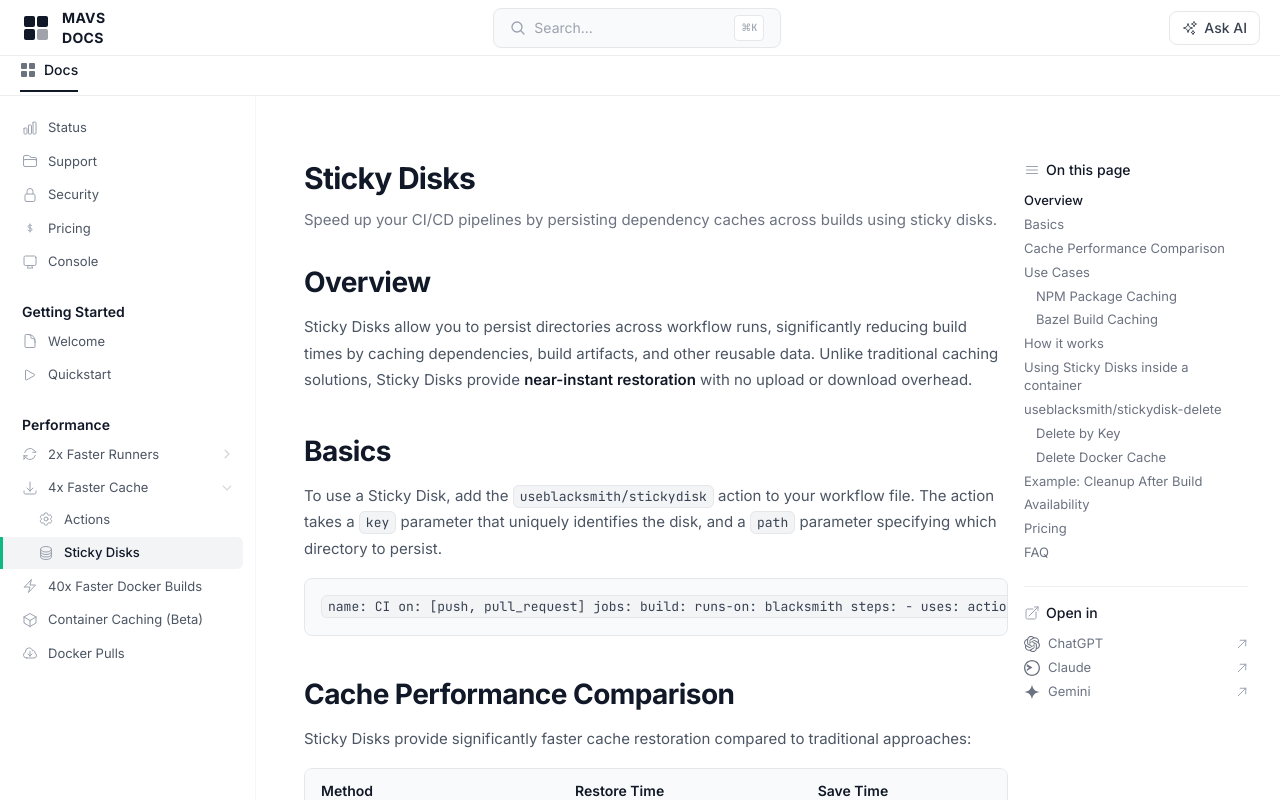
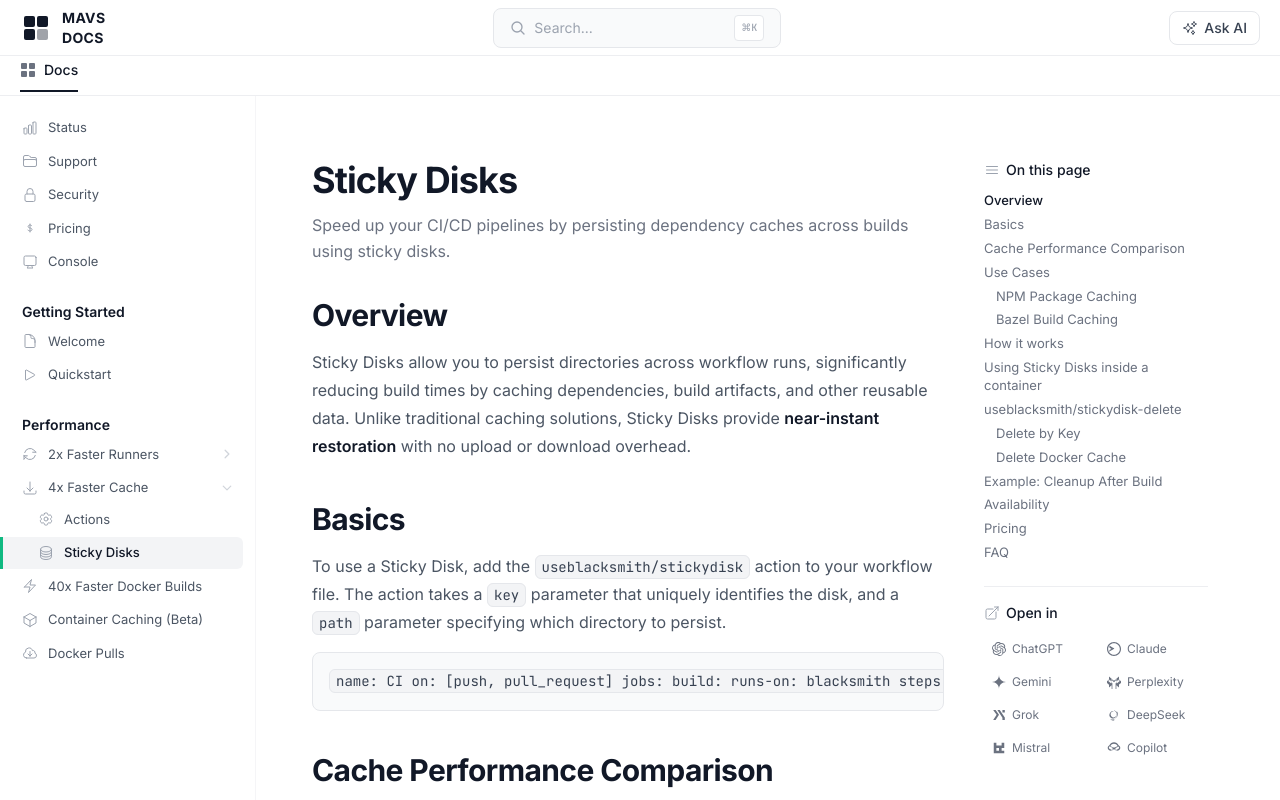
Before and after one commit to slickspender/mavsdocs, a Next.js app: page / in a window 1280 px wide. Shown: the top 800 px of the page. Built offline with nearby package versions, Linux system fonts and the light colour scheme.

Commit message:
feat: Introduce new LLM providers, refactor the LLM selection UI to a grid, and update global typography styles.

```diff
--- a/app/globals.css
+++ b/app/globals.css
@@ -23,8 +23,8 @@
 
 .typography h2 {
   margin-top: 2.5rem;
-  font-size: 1.75rem;
-  line-height: 2.25rem;
+  font-size: 1.875rem;
+  line-height: 2.375rem;
   font-weight: 700;
   letter-spacing: -0.02em;
   color: #111827;
@@ -43,8 +43,8 @@
 
 .typography h3 {
   margin-top: 1.5rem;
-  font-size: 1.25rem;
-  line-height: 1.75rem;
+  font-size: 1.375rem;
+  line-height: 1.875rem;
   font-weight: 600;
   letter-spacing: -0.01em;
   color: #111827;
@@ -63,7 +63,7 @@
 
 .typography p {
   margin-top: 0.875rem;
-  font-size: 0.9375rem;
+  font-size: 1rem;
   line-height: 1.75;
   color: #4b5563;
 }
@@ -74,7 +74,7 @@
   border: 1px solid #e5e7eb;
   background-color: #f3f4f6;
   padding: 0.125rem 0.375rem;
-  font-size: 0.8125rem;
+  font-size: 0.875rem;
   font-family: var(--font-jetbrains), monospace;
   color: #374151;
 }
@@ -87,7 +87,7 @@
 
 .typography ul li {
   margin-top: 0.25rem;
-  font-size: 0.9375rem;
+  font-size: 1rem;
   line-height: 1.75;
   color: #4b5563;
 }
--- a/app/page.tsx
+++ b/app/page.tsx
@@ -9,8 +9,8 @@
     <div className="min-h-screen bg-white dark:bg-[#0f1117]">
       <Navbar />
       <Sidebar />
-      <div className="pointer-events-none relative flex w-full flex-col px-6 lg:pl-[calc(theme(width.64)+theme(padding.8))] lg:pr-8">
-        <main className="pointer-events-auto mx-auto flex w-full max-w-[44rem] flex-wrap items-start justify-between pt-[calc(theme(spacing.24)+theme(spacing.8))] xl:max-w-5xl" id="main">
+      <div className="pointer-events-none relative flex w-full flex-col px-6 lg:pl-[calc(theme(width.64)+theme(padding.8))] lg:pr-12">
+        <main className="pointer-events-auto mx-auto flex w-full max-w-[44rem] flex-wrap items-start justify-between gap-10 pt-[calc(theme(spacing.24)+theme(spacing.8))] xl:max-w-4xl" id="main">
           <DocContent />
           <TableOfContents />
         </main>
--- a/components/DocContent.tsx
+++ b/components/DocContent.tsx
@@ -9,10 +9,10 @@
     <article className="min-w-0 flex-1 py-8">
       <div className="mx-auto max-w-[44rem] px-6 lg:px-0">
         {/* Title */}
-        <h1 className="text-pretty text-2xl font-bold tracking-tight text-gray-900 dark:text-white sm:text-3xl">
+        <h1 className="text-pretty text-3xl font-bold tracking-tight text-gray-900 dark:text-white sm:text-4xl">
           Sticky Disks
         </h1>
-        <p className="mt-3 text-[0.9375rem] leading-relaxed text-gray-500 dark:text-gray-400">
+        <p className="mt-3 text-base leading-relaxed text-gray-500 dark:text-gray-400">
           Speed up your CI/CD pipelines by persisting dependency caches across builds using sticky disks.
         </p>
 
--- a/components/OpenInLLM.tsx
+++ b/components/OpenInLLM.tsx
@@ -8,7 +8,7 @@
     buildUrl: (pageUrl: string, pageTitle: string) =>
       `https://chatgpt.com/?q=${encodeURIComponent(`Help me understand this documentation page: ${pageTitle}\n\n${pageUrl}`)}`,
     icon: (
-      <svg className="size-4" viewBox="0 0 24 24" fill="currentColor">
+      <svg className="size-3.5 flex-none" viewBox="0 0 24 24" fill="currentColor">
         <path d="M22.282 9.821a5.985 5.985 0 0 0-.516-4.91 6.046 6.046 0 0 0-6.51-2.9A6.065 6.065 0 0 0 4.981 4.18a5.985 5.985 0 0 0-3.998 2.9 6.046 6.046 0 0 0 .743 7.097 5.98 5.98 0 0 0 .51 4.911 6.051 6.051 0 0 0 6.515 2.9A5.985 5.985 0 0 0 13.26 24a6.056 6.056 0 0 0 5.772-4.206 5.99 5.99 0 0 0 3.997-2.9 6.056 6.056 0 0 0-.747-7.073zM13.26 22.43a4.476 4.476 0 0 1-2.876-1.04l.141-.081 4.779-2.758a.795.795 0 0 0 .392-.681v-6.737l2.02 1.168a.071.071 0 0 1 .038.052v5.583a4.504 4.504 0 0 1-4.494 4.494zM3.6 18.304a4.47 4.47 0 0 1-.535-3.014l.142.085 4.783 2.759a.771.771 0 0 0 .78 0l5.843-3.369v2.332a.08.08 0 0 1-.033.062L9.74 19.95a4.5 4.5 0 0 1-6.14-1.646zM2.34 7.896a4.485 4.485 0 0 1 2.366-1.973V11.6a.766.766 0 0 0 .388.676l5.815 3.355-2.02 1.168a.076.076 0 0 1-.071 0l-4.83-2.786A4.504 4.504 0 0 1 2.34 7.872zm16.597 3.855l-5.833-3.387L15.119 7.2a.076.076 0 0 1 .071 0l4.83 2.791a4.494 4.494 0 0 1-.676 8.105v-5.678a.79.79 0 0 0-.407-.667zm2.01-3.023l-.141-.085-4.774-2.782a.776.776 0 0 0-.785 0L9.409 9.23V6.897a.066.066 0 0 1 .028-.061l4.83-2.787a4.5 4.5 0 0 1 6.68 4.66zm-12.64 4.135l-2.02-1.164a.08.08 0 0 1-.038-.057V6.075a4.5 4.5 0 0 1 7.375-3.453l-.142.08L8.704 5.46a.795.795 0 0 0-.393.681zm1.097-2.365l2.602-1.5 2.607 1.5v2.999l-2.597 1.5-2.607-1.5z" />
       </svg>
     ),
@@ -18,7 +18,7 @@
     buildUrl: (pageUrl: string, pageTitle: string) =>
       `https://claude.ai/new?q=${encodeURIComponent(`Help me understand this documentation page: ${pageTitle}\n\n${pageUrl}`)}`,
     icon: (
-      <svg className="size-4" viewBox="0 0 24 24" fill="currentColor">
+      <svg className="size-3.5 flex-none" viewBox="0 0 24 24" fill="currentColor">
         <path d="M4.709 15.955l4.72-2.756.08-.046 2.698-1.575c.262-.153.262-.536 0-.689L9.51 9.314l-.08-.047-4.72-2.756c-.263-.153-.59.038-.59.345v2.513c0 .188.1.361.263.454l2.944 1.718a.263.263 0 0 1 0 .454L4.382 13.713a.526.526 0 0 0-.263.454v2.443c0 .307.327.498.59.345z" />
         <path d="M12 2C6.477 2 2 6.477 2 12s4.477 10 10 10 10-4.477 10-10S17.523 2 12 2zM0 12C0 5.373 5.373 0 12 0s12 5.373 12 12-5.373 12-12 12S0 18.627 0 12z" />
       </svg>
@@ -29,8 +29,58 @@
     buildUrl: (pageUrl: string, pageTitle: string) =>
       `https://gemini.google.com/app?q=${encodeURIComponent(`Help me understand this documentation page: ${pageTitle}\n\n${pageUrl}`)}`,
     icon: (
-      <svg className="size-4" viewBox="0 0 24 24" fill="currentColor">
+      <svg className="size-3.5 flex-none" viewBox="0 0 24 24" fill="currentColor">
         <path d="M12 0C12 6.627 6.627 12 0 12c6.627 0 12 5.373 12 12 0-6.627 5.373-12 12-12-6.627 0-12-5.373-12-12z" />
+      </svg>
+    ),
+  },
+  {
+    name: 'Perplexity',
+    buildUrl: (pageUrl: string, pageTitle: string) =>
+      `https://www.perplexity.ai/search?q=${encodeURIComponent(`Help me understand this documentation page: ${pageTitle}\n\n${pageUrl}`)}`,
+    icon: (
+      <svg className="size-3.5 flex-none" viewBox="0 0 24 24" fill="currentColor">
+        <path d="M7.94 0v6.41L3.43 2.56V7.6L0 10.54v3.2l3.43 2.77v4.93l4.51-3.85V24h1.32V14.03L3.85 9.5V7.78l4.09 3.49V0zm8.12 0v11.27l4.09-3.5v1.73l-5.41 4.53V24h1.32v-6.55l4.51 3.85v-4.93L24 13.74v-3.2l-3.43-2.94V2.56l-4.51 3.85zm5.37 10.64l-4.69 3.93v-2.13l4.69-4.01zm-18.86 0v-2.21l4.69 4.01v2.13zM8.88 7.27l3.08 2.63 3.08-2.63v2.36L12 12.45l-3.12-2.82z" />
+      </svg>
+    ),
+  },
+  {
+    name: 'Grok',
+    buildUrl: (pageUrl: string, pageTitle: string) =>
+      `https://grok.com/?q=${encodeURIComponent(`Help me understand this documentation page: ${pageTitle}\n\n${pageUrl}`)}`,
+    icon: (
+      <svg className="size-3.5 flex-none" viewBox="0 0 24 24" fill="currentColor">
+        <path d="M2.04 3.51h4.08l5.88 8.24-5.88 8.74H2.04l5.88-8.74zm7.14 0h4.08l8.7 12.98v4.0h-4.08V16.5L9.18 3.51zM17.88 3.51h4.08v4.0h-4.08z" />
+      </svg>
+    ),
+  },
+  {
+    name: 'DeepSeek',
+    buildUrl: (pageUrl: string, pageTitle: string) =>
+      `https://chat.deepseek.com/?q=${encodeURIComponent(`Help me understand this documentation page: ${pageTitle}\n\n${pageUrl}`)}`,
+    icon: (
+      <svg className="size-3.5 flex-none" viewBox="0 0 24 24" fill="currentColor">
+        <path d="M12.61 4.02c.19.06.37.14.55.23a7.67 7.67 0 0 1 3.34 3.39c.44.9.66 1.86.68 2.86.01.55-.05 1.1-.17 1.64-.24 1.05-.7 1.99-1.36 2.82-.53.67-1.15 1.24-1.85 1.72-.46.32-.95.58-1.47.78a6.65 6.65 0 0 1-2.45.49c-.73 0-1.43-.13-2.1-.4a5.82 5.82 0 0 1-1.75-1.06 6.27 6.27 0 0 1-1.35-1.75A5.87 5.87 0 0 1 4.1 12.4c-.03-.58.02-1.15.15-1.72.21-.93.6-1.78 1.15-2.54.48-.66 1.05-1.22 1.7-1.69a6.97 6.97 0 0 1 2.29-1.14c.54-.17 1.1-.27 1.66-.31.55-.04 1.1 0 1.56.02zm-.29 1.33c-.39-.05-.79-.04-1.18.01-.59.07-1.15.24-1.68.5a5.7 5.7 0 0 0-2.3 2.01c-.47.72-.76 1.51-.87 2.36-.07.52-.06 1.04.03 1.55.15.86.49 1.63 1.01 2.31a5.1 5.1 0 0 0 2.12 1.7c.62.26 1.27.38 1.95.36a5.28 5.28 0 0 0 2.49-.77c.69-.44 1.27-.99 1.73-1.65.48-.68.8-1.43.96-2.24.1-.53.13-1.07.08-1.61a5.1 5.1 0 0 0-.63-2.05 5.58 5.58 0 0 0-1.72-1.88c-.6-.39-1.25-.54-2.01-.6zM12.3 21.6c-2.72.15-5.06-.74-6.98-2.67a.42.42 0 0 1-.12-.2c-.01-.06.03-.08.08-.05.28.15.56.29.86.41.89.37 1.82.57 2.78.61a8.58 8.58 0 0 0 3.49-.6c.93-.39 1.75-.93 2.47-1.62.77-.74 1.37-1.59 1.81-2.55.39-.85.61-1.74.68-2.66.08-1.07-.06-2.11-.42-3.13-.31-.87-.75-1.67-1.33-2.38-.06-.08-.06-.12.03-.15.56-.21 1.14-.32 1.74-.33.07 0 .1.03.13.09a8.1 8.1 0 0 1 .98 3.3c.06.74.03 1.47-.09 2.2a9.07 9.07 0 0 1-1.32 3.42 8.9 8.9 0 0 1-2.55 2.69c-.71.49-1.48.85-2.24 1.62z" />
+      </svg>
+    ),
+  },
+  {
+    name: 'Mistral',
+    buildUrl: (pageUrl: string, pageTitle: string) =>
+      `https://chat.mistral.ai/chat?q=${encodeURIComponent(`Help me understand this documentation page: ${pageTitle}\n\n${pageUrl}`)}`,
+    icon: (
+      <svg className="size-3.5 flex-none" viewBox="0 0 24 24" fill="currentColor">
+        <path d="M3 3h4.5v4.5H3zm13.5 0H21v4.5h-4.5zM3 7.5h4.5V12H3zm4.5 0H12V12H7.5zm4.5 0h4.5V12H12zm4.5 0H21V12h-4.5zM3 12h4.5v4.5H3zm9 0h4.5v4.5H12zM3 16.5h4.5V21H3zm4.5 0H12V21H7.5zm4.5 0h4.5V21H12zm4.5 0H21V21h-4.5z" />
+      </svg>
+    ),
+  },
+  {
+    name: 'Copilot',
+    buildUrl: (pageUrl: string, pageTitle: string) =>
+      `https://copilot.microsoft.com/?q=${encodeURIComponent(`Help me understand this documentation page: ${pageTitle}\n\n${pageUrl}`)}`,
+    icon: (
+      <svg className="size-3.5 flex-none" viewBox="0 0 24 24" fill="currentColor">
+        <path d="M11.96 2.28c-3.15 0-6.38 2.04-7.78 5.12C1.82 8.52.62 11.1 1.5 13.42c.88 2.32 3.3 3.6 5.6 3.06.14-.04.28-.08.42-.14L12 14.28l4.48 2.06c.14.06.28.1.42.14 2.3.54 4.72-.74 5.6-3.06.88-2.32-.32-4.9-2.68-6.02-1.4-3.08-4.63-5.12-7.78-5.12h-.08zm0 2.22c2.42 0 4.92 1.52 6.12 3.86l.24.48-.48.22-4.76 2.18H10.9L6.12 9.06l-.48-.22.24-.48C7.08 6.02 9.54 4.5 11.96 4.5zM5.64 9.94l3.84 1.76v4.08l-3.6-1.66c-.1-.04-.2-.08-.32-.1-1.36-.34-2.32-1.54-2.32-2.94 0-.56.16-1.1.46-1.56.48.1 1.22.18 1.94.22v.2zm12.72 0c.72-.04 1.46-.12 1.94-.22.3.46.46 1 .46 1.56 0 1.4-.96 2.6-2.32 2.94-.12.02-.22.06-.32.1l-3.6 1.66v-4.08l3.84-1.76v-.2z" />
       </svg>
     ),
   },
@@ -56,25 +106,21 @@
         <span className="text-sm font-medium text-gray-900 dark:text-white">Open in</span>
       </div>
 
-      <ul className="space-y-1.5">
+      <div className="grid grid-cols-2 gap-1.5">
         {providers.map((provider) => (
-          <li key={provider.name}>
           <a
+            key={provider.name}
             href={provider.buildUrl(pageUrl, pageTitle)}
             target="_blank"
             rel="noopener noreferrer"
-              aria-label={`Open in ${provider.name}`}
-              className="flex items-center gap-2 text-[0.8125rem] leading-snug text-gray-500 transition-colors hover:text-gray-700 dark:text-gray-500 dark:hover:text-gray-300"
+            title={provider.name}
+            className="flex items-center gap-1.5 rounded-md px-2 py-1.5 text-[0.75rem] leading-tight text-gray-500 transition-colors hover:bg-gray-100 hover:text-gray-700 dark:text-gray-500 dark:hover:bg-gray-800 dark:hover:text-gray-300"
           >
             {provider.icon}
-              {provider.name}
-              <svg className="ml-auto size-3 text-gray-400" fill="none" viewBox="0 0 24 24" strokeWidth={2} stroke="currentColor">
-                <path strokeLinecap="round" strokeLinejoin="round" d="M4.5 19.5l15-15m0 0H8.25m11.25 0v11.25" />
-              </svg>
+            <span className="truncate">{provider.name}</span>
           </a>
-          </li>
         ))}
-      </ul>
+      </div>
     </div>
   )
 }
```
Lines whose indentation alone changed are shown as unchanged.
